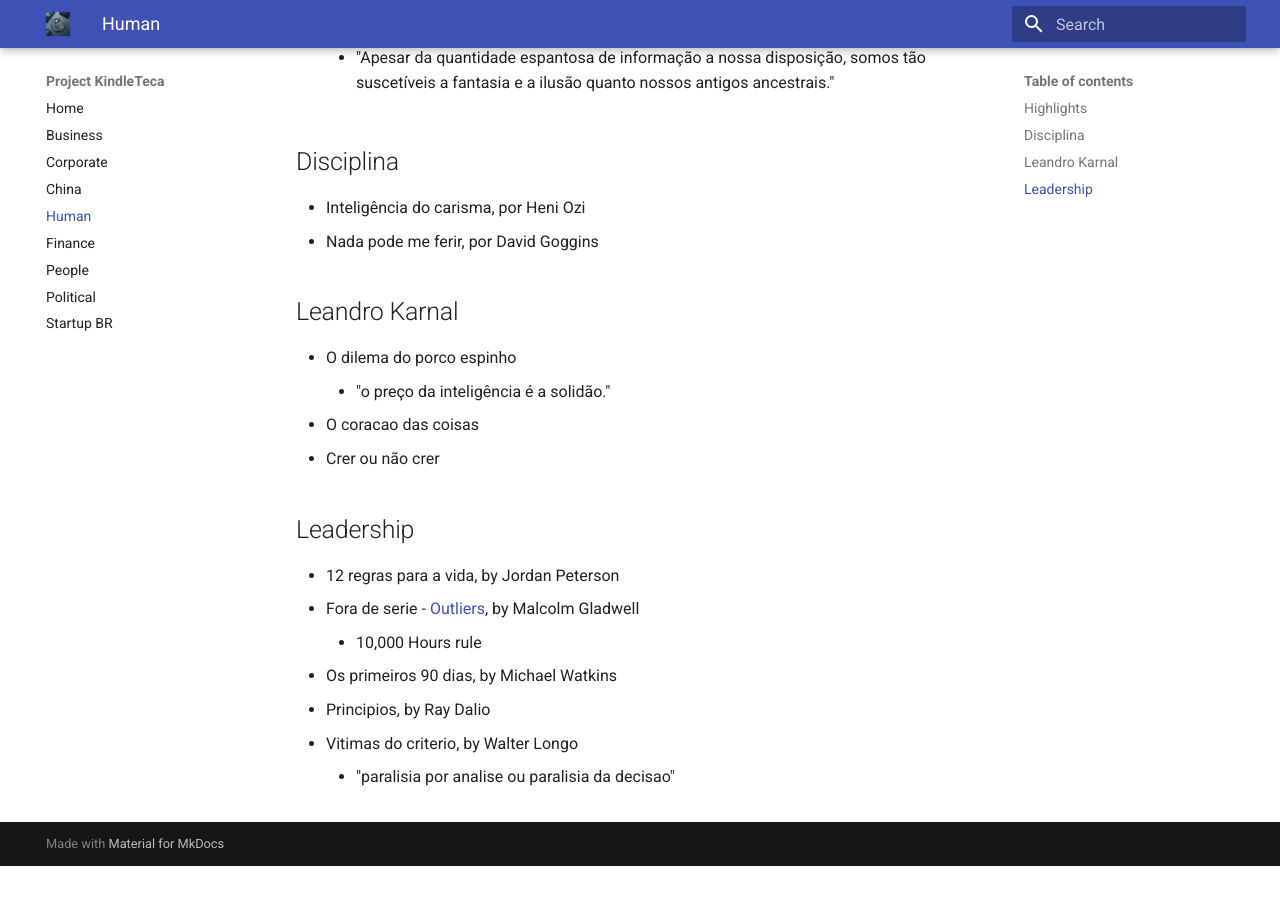
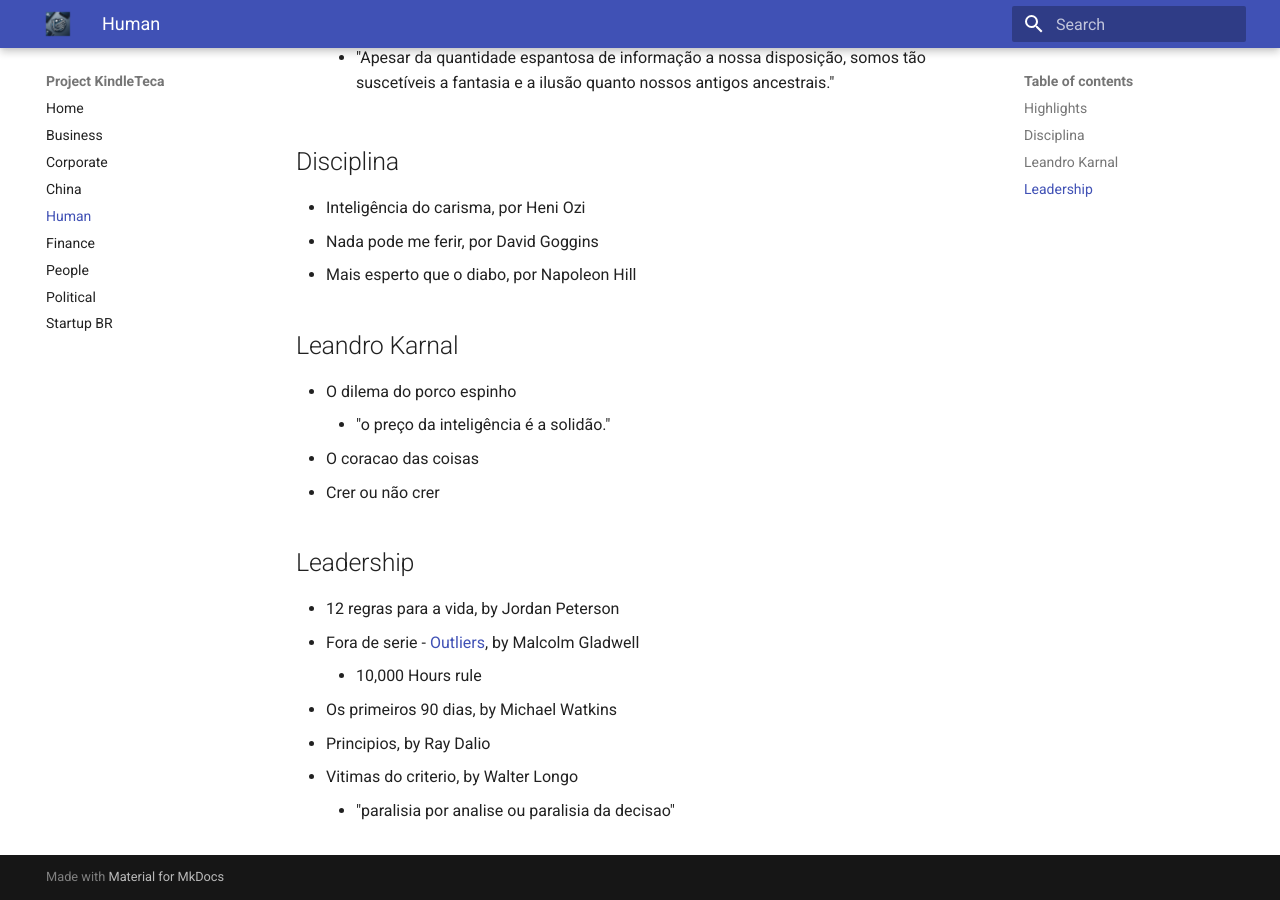
Before and after one commit to renatobrf/kindle-teca, an MkDocs documentation site: the page built from docs/human.md, in a window 1280 px wide and 900 px high, scrolled down 816 px. Built offline with MkDocs 1.6.1 and Material for MkDocs 9.7.7, drawn with Linux system fonts in a browser that asks for light colours; before the commit the page ends 1682 px from its top, so only the background shows below that.

Commit message:
Update human.md

```diff
--- a/docs/human.md
+++ b/docs/human.md
@@ -22,6 +22,7 @@
 ## Disciplina
 - Inteligência do carisma, por Heni Ozi
 - Nada pode me ferir, por David Goggins
+- Mais esperto que o diabo, por Napoleon Hill
 
 ## Leandro Karnal
 - O dilema do porco espinho
```
